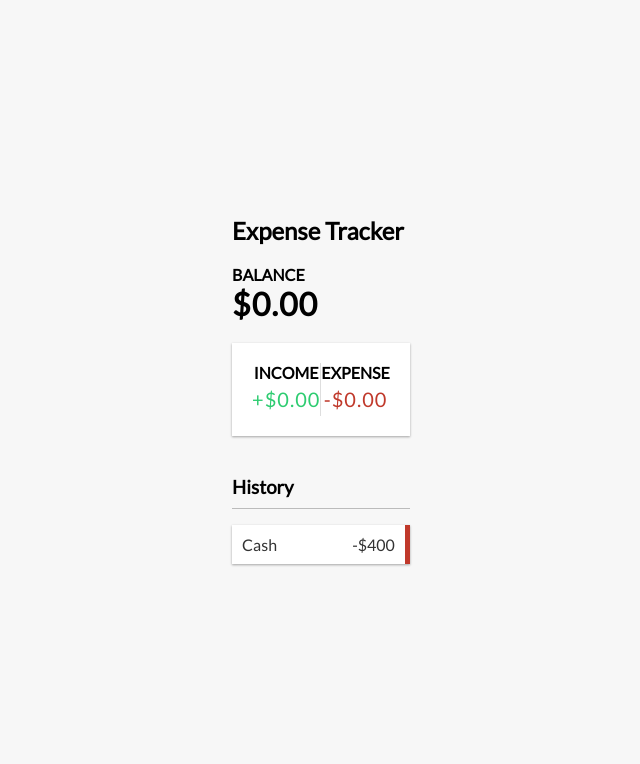
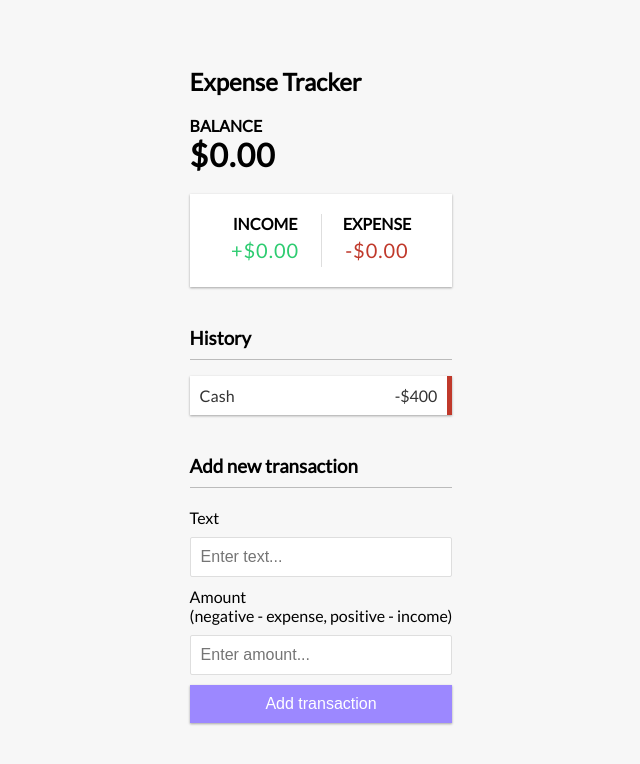
Before and after one commit to RyanPPitts/React-Expense-Tracker, a React (Create React App) app: page / in a window 1280 px wide. Shown: the top 764 px of the page, without its empty margins (319-959 px from the left). Built offline with nearby package versions, Linux system fonts and the light colour scheme.

Commit message:
AddTransaction Component Added

```diff
--- a/src/App.js
+++ b/src/App.js
@@ -4,6 +4,7 @@
 import { IncomeExpenses } from './components/IncomeExpenses';
 import './App.css';
 import { TransactionList } from './components/TransactionList';
+import { AddTransaction } from './components/AddTransaction';
 
 function App() {
   return (
@@ -12,6 +13,7 @@
       <Balance />
       <IncomeExpenses />
       <TransactionList />
+      <AddTransaction />
     </div>
   );
 }
--- /dev/null
+++ b/src/components/AddTransaction.js
@@ -0,0 +1,23 @@
+import React from 'react';
+
+export const AddTransaction = () => {
+  return (
+    <>
+      <h3>Add new transaction</h3>
+      <form>
+        <div className="form-control">
+          <label htmlFor="text">Text</label>
+          <input type="text" placeholder="Enter text..." />
+        </div>
+        <div className="form-control">
+          <label htmlFor="amount">
+            Amount <br />
+            (negative - expense, positive - income)
+          </label>
+          <input type="number" id="amount" placeholder="Enter amount..." />
+        </div>
+        <button className="btn">Add transaction</button>
+      </form>
+    </>
+  );
+};
--- a/src/components/Balance.js
+++ b/src/components/Balance.js
@@ -5,7 +5,7 @@
     <>
       {/* using react fragment on line 5 and 9 */}
       <h4>Balance</h4>
-      <h1 id="balance">$0.00</h1>
+      <h1>$0.00</h1>
     </>
   );
 };
--- a/src/components/IncomeExpenses.js
+++ b/src/components/IncomeExpenses.js
@@ -2,18 +2,14 @@
 
 export const IncomeExpenses = () => {
   return (
-    <div class="inc-exp-container">
+    <div className="inc-exp-container">
       <div>
         <h4>Income</h4>
-        <p id="money-plus" class="money plus">
-          +$0.00
-        </p>
+        <p className="money plus">+$0.00</p>
       </div>
       <div>
         <h4>Expense</h4>
-        <p id="money-minus" class="money minus">
-          -$0.00
-        </p>
+        <p className="money minus">-$0.00</p>
       </div>
     </div>
   );
--- a/src/components/TransactionList.js
+++ b/src/components/TransactionList.js
@@ -4,10 +4,10 @@
   return (
     <>
       <h3> History</h3>
-      <ul id="list" class="list">
-        <li class="minus">
+      <ul id="list" className="list">
+        <li className="minus">
           Cash<span>-$400</span>
-          <button class="delete-btn">x</button>
+          <button className="delete-btn">x</button>
         </li>
       </ul>
     </>
```
